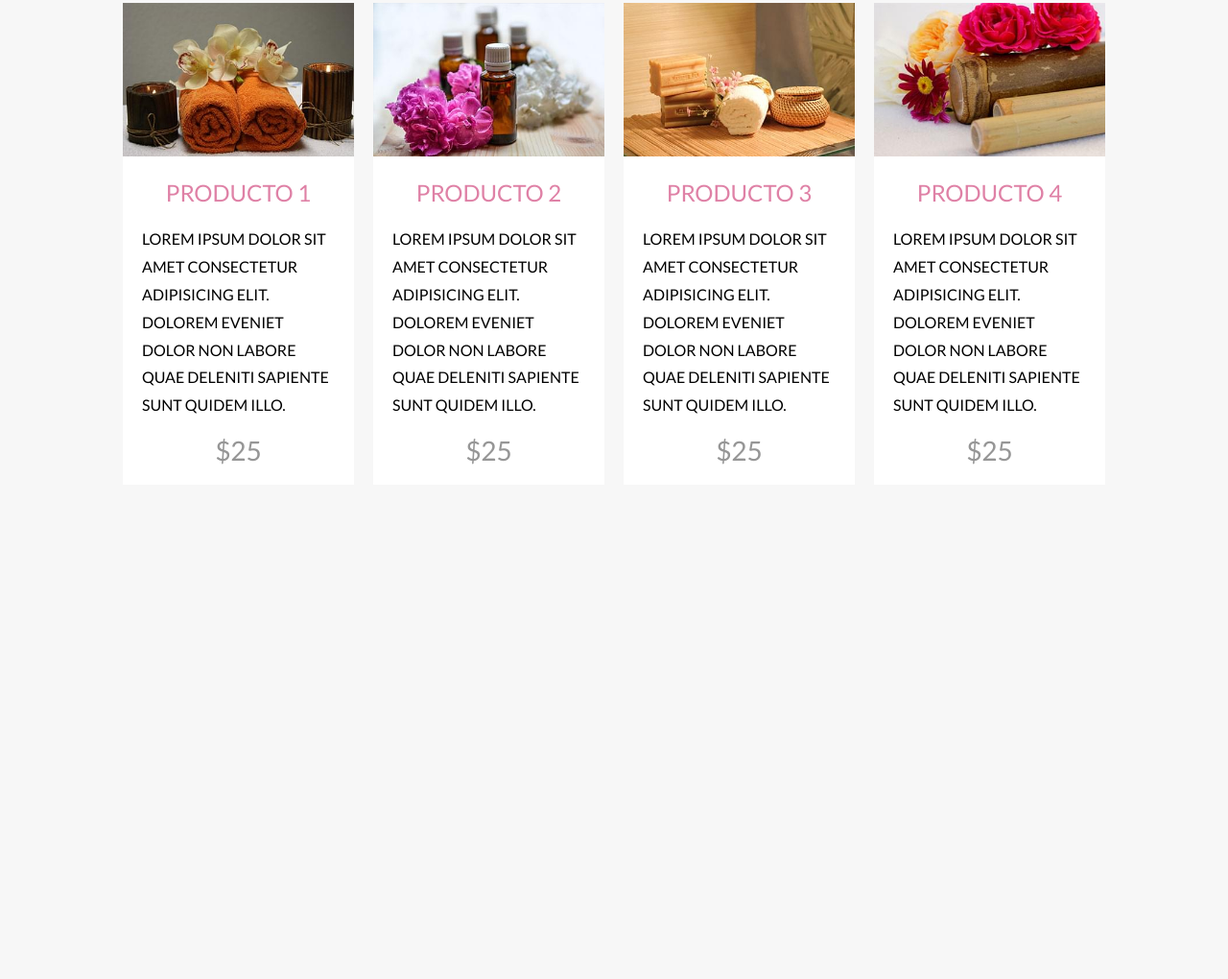
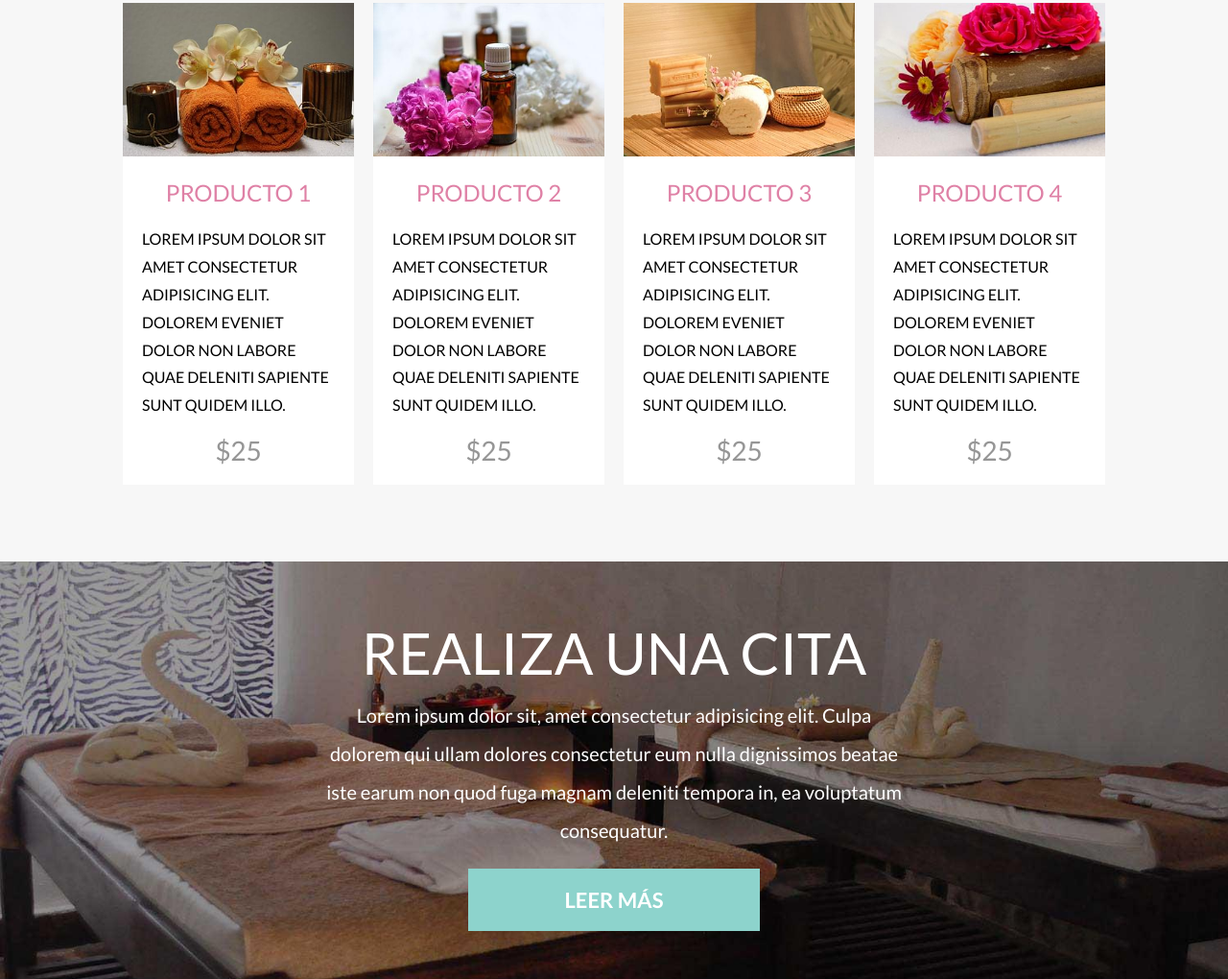
Before and after one commit to TaielNxz/sass-course-10-spa, a plain HTML site: page index.html in a window 1280 px wide. Shown: the part 2767-3787 px from the top of the page at 96% size. Before the commit the page ends 3352 px from the top, so only its background shows below. Drawn offline with nearby package versions, Linux system fonts and the light colour scheme; a web font is replaced by a local one.

Commit message:
add appointment section

```diff
--- a/css/styles.css
+++ b/css/styles.css
@@ -504,3 +504,31 @@ a {
     font-size: 2.8rem;
     margin: 0;
 }
+
+/*=============== Appointment ===============*/
+
+.appointment {
+    background-image: url(../img/bg_citas.jpg);
+    background-position: center center;
+    background-size: cover;
+    background-attachment: fixed;
+    padding: 5rem 0;
+    text-align: center;
+}
+
+.appointment h2 {
+    color: var(--white);
+    font-size: 6rem;
+}
+
+.appointment p {
+    max-width: 60rem;
+    margin: 0 auto;
+    text-align: center;
+    color: var(--white);
+    line-height: 2;
+}
+
+.appointment a {
+    padding: 2rem 10rem;
+}
--- a/index.html
+++ b/index.html
@@ -230,6 +230,12 @@
         </div>
     </main>
 
+    <section class="appointment">
+        <h2 class="heading">Realiza una cita</h2>
+        <p>Lorem ipsum dolor sit, amet consectetur adipisicing elit. Culpa dolorem qui ullam dolores consectetur eum nulla dignissimos beatae iste earum non quod fuga magnam deleniti tempora in, ea voluptatum consequatur.</p>
+        <a class="btn btn-color-1" href="#">Leer Más</a>
+    </section>
+
     <script src="https://unpkg.com/swiper@7/swiper-bundle.min.js"></script>
     <script src="js/app.js"></script>
 </body>
```
